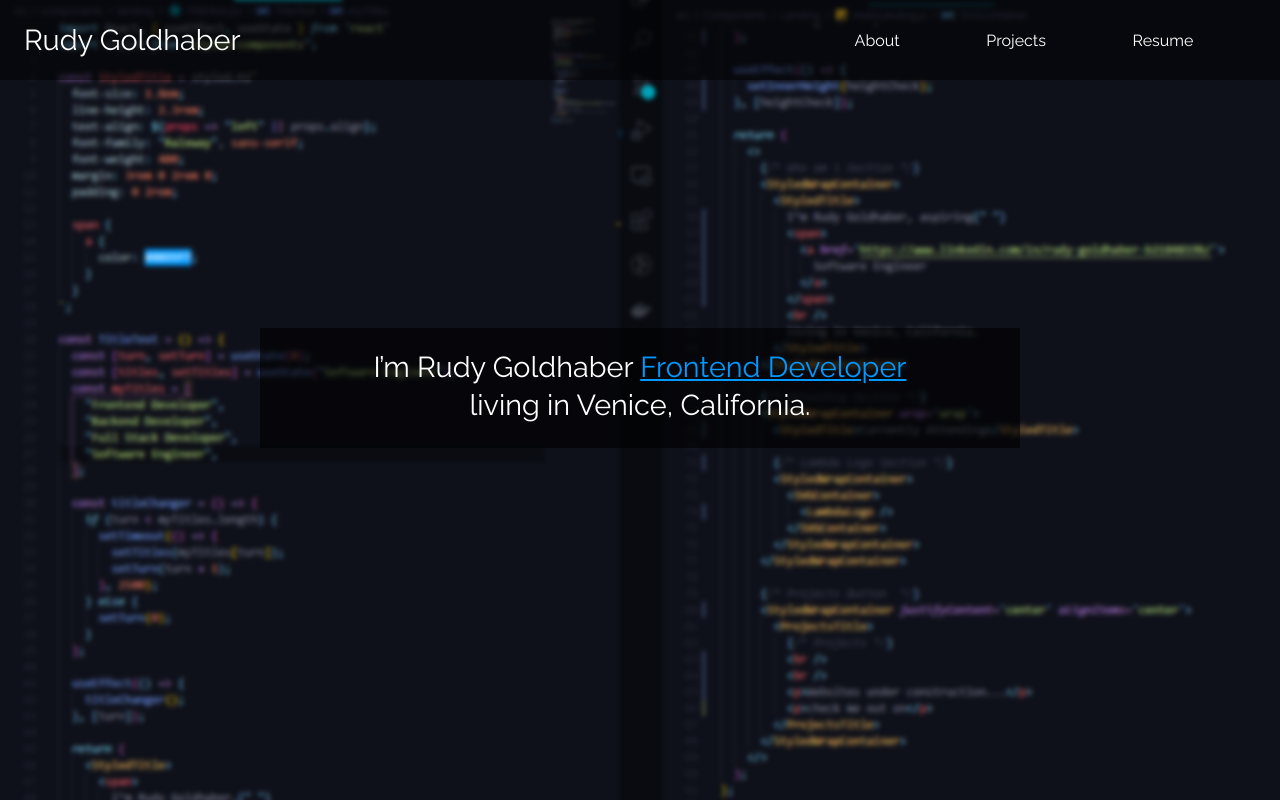
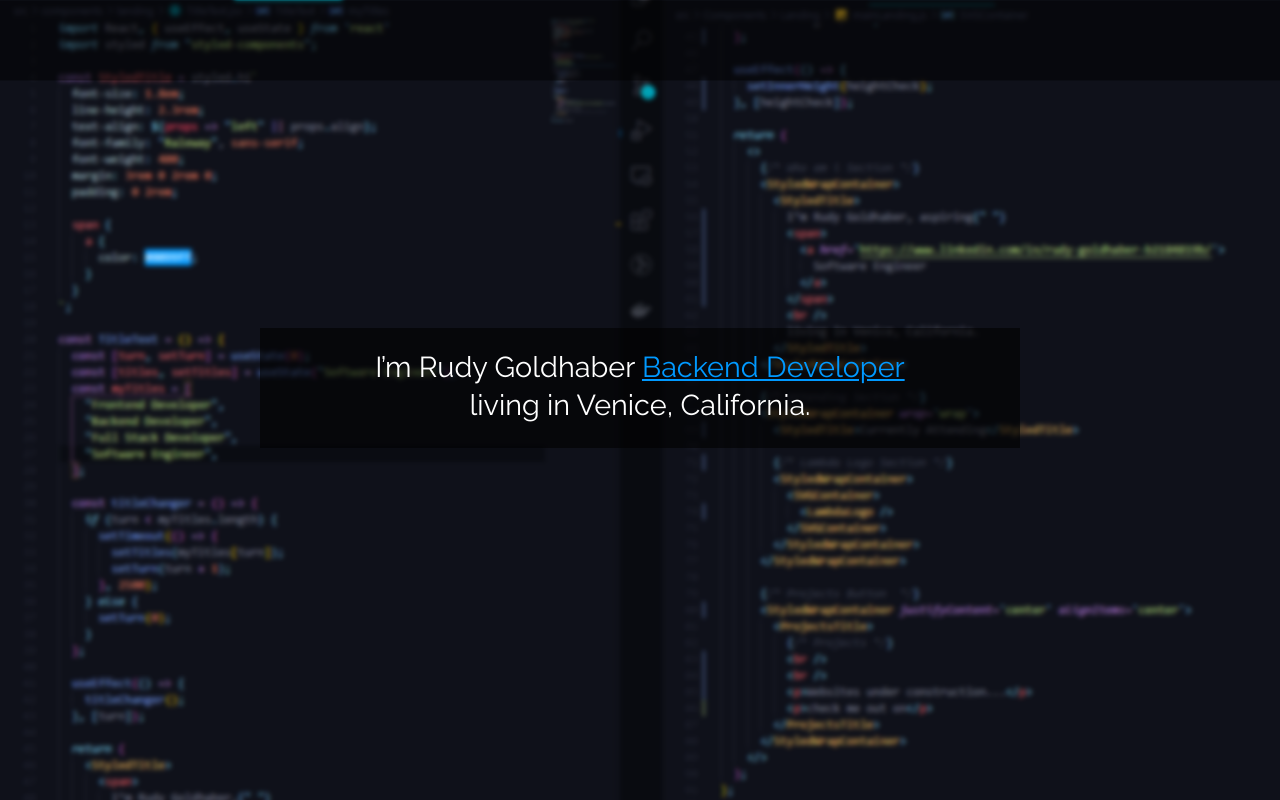
Before and after one commit to SyriiAdvent/rudy-goldhaber, a React (Create React App) app: page / in a window 1280 px wide. Shown: the top 800 px of the page. Built offline with nearby package versions, Linux system fonts and the light colour scheme.

Commit message:
Added animation to text in navbar

```diff
--- a/src/components/landing/TitleText.jsx
+++ b/src/components/landing/TitleText.jsx
@@ -17,7 +17,7 @@ const StyledTitle = styled.h1`
   top: 50%;
   left: 50%;
   transform: translate(-50%, -100%);
-  z-index: 200;
+  z-index: 14;
   padding: 20px;
   text-align: center;
   width: 45rem;
--- a/src/components/navigation/LinksWrapper.jsx
+++ b/src/components/navigation/LinksWrapper.jsx
@@ -38,10 +38,10 @@ const LinksWrapper = props => {
   console.log(props);
   return (
     <LinkContainer>
-      <li onClick={() => props.refs.scrollToAbout()}>About</li>
-      <li onClick={() => props.refs.scrollToProjects()}>Projects</li>
+      <li className='li-anime' onClick={() => props.refs.scrollToAbout()}>About</li>
+      <li className='li-anime' onClick={() => props.refs.scrollToProjects()}>Projects</li>
       {/* <li>Contact</li> */}
-      <Resume><a href={cv} target='_blank'>Resume</a></Resume>
+      <Resume className='li-anime'><a href={cv} target='_blank'>Resume</a></Resume>
     </LinkContainer>
   )
 }
--- a/src/components/navigation/Navbar.jsx
+++ b/src/components/navigation/Navbar.jsx
@@ -1,6 +1,7 @@
-import React from 'react'
+import React, { useEffect } from 'react'
 import styled from 'styled-components'
 import LinksWrapper from './LinksWrapper'
+import anime from 'animejs'
 
 const NavContainer = styled.div`
   margin: 0;
@@ -15,7 +16,8 @@ const NavContainer = styled.div`
   background-color: rgba(0,0,0, 0.5);
   padding: 0;
   position: fixed;
-  z-index: 99;
+  z-index: 15;
+  transform: translateY(-100px);
 
   @media (max-width: 786px) {
     flex-direction: column;
@@ -27,16 +29,47 @@ const NameText = styled.h3`
   font-size: 1.8rem;
   margin-left: 1.5rem;
   font-weight: 400;
+  transform: translateY(-100px);
 
   @media (max-width: 786px) {
     margin: 0;
   }
 `
 
+
 const Navbar = props => {
+  const logo = 'Rudy Goldhaber'.split('')
+  const dropAnimation = () => {
+    anime({
+      targets: '.nav-anime',
+      translateY: [
+        { value: -100, duration: 500, delay: 0 },
+        { value: 0, duration: 500, delay: 4150 },
+      ],
+    })
+    anime({
+      targets: '.logo-anime',
+      translateY: [
+        { value: -100, duration: 500 },
+        { value: 0, duration: 500, delay: 5000 },
+      ],
+    })
+    anime({
+      targets: '.li-anime',
+      translateY: [
+        { value: -100, duration: 500, endDelay: 6000 },
+        { value: 0, duration: 500, delay: anime.stagger(400, { grid: [3, 0] }) },
+      ],
+    })
+  }
+
+  useEffect(() => {
+    dropAnimation()
+  }, [])
+
   return (
-    <NavContainer>
-      <NameText>Rudy Goldhaber</NameText>
+    <NavContainer className='nav-anime'>
+      <NameText className='logo-anime'>Rudy Goldhaber</NameText>
       <LinksWrapper refs={props} />
     </NavContainer>
   )
--- a/src/components/startPortfolio/StartPortfolio.jsx
+++ b/src/components/startPortfolio/StartPortfolio.jsx
@@ -4,7 +4,7 @@ import anime from 'animejs'
 
 const LoadContainer = styled.div`
   display: flex;
-  width: 100% + 20px;
+  width: 100%;
   height: 100%;
   justify-content: center;
   background: rgba(0, 0, 0, 0);
```
